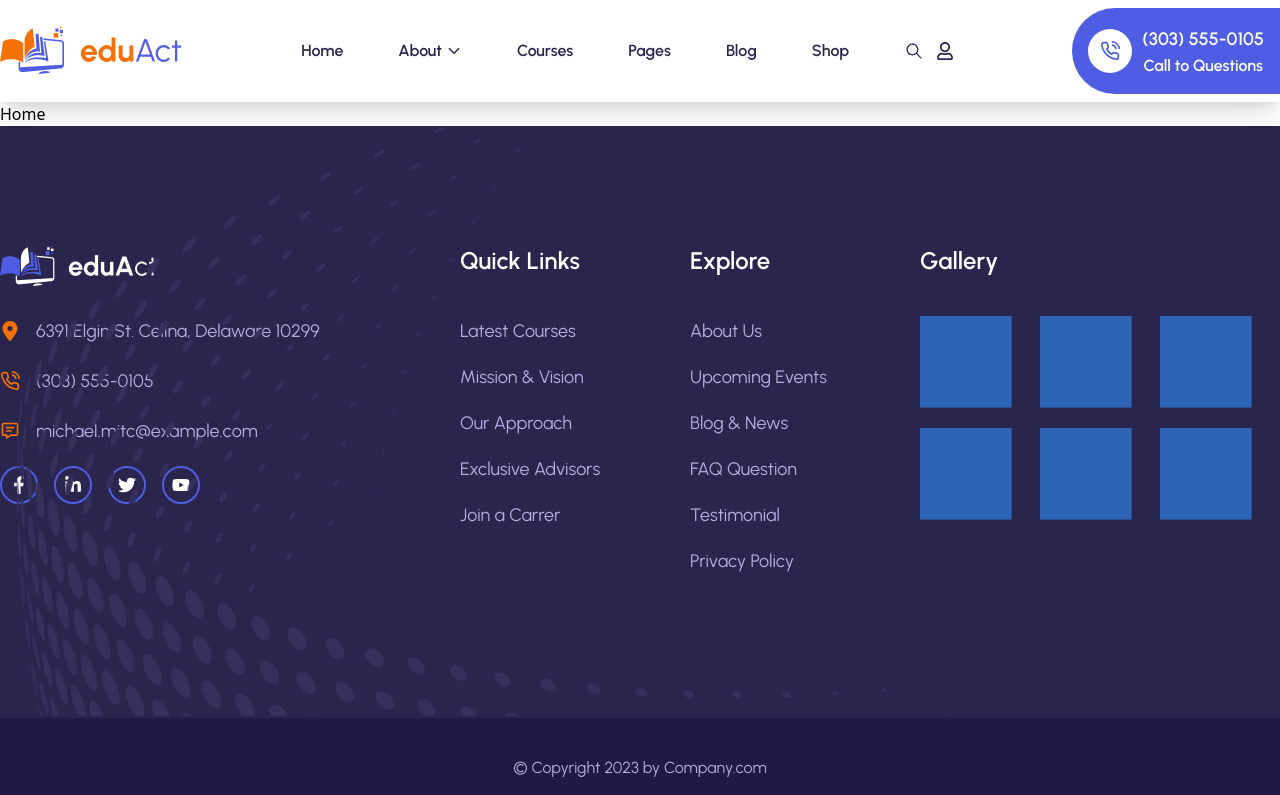
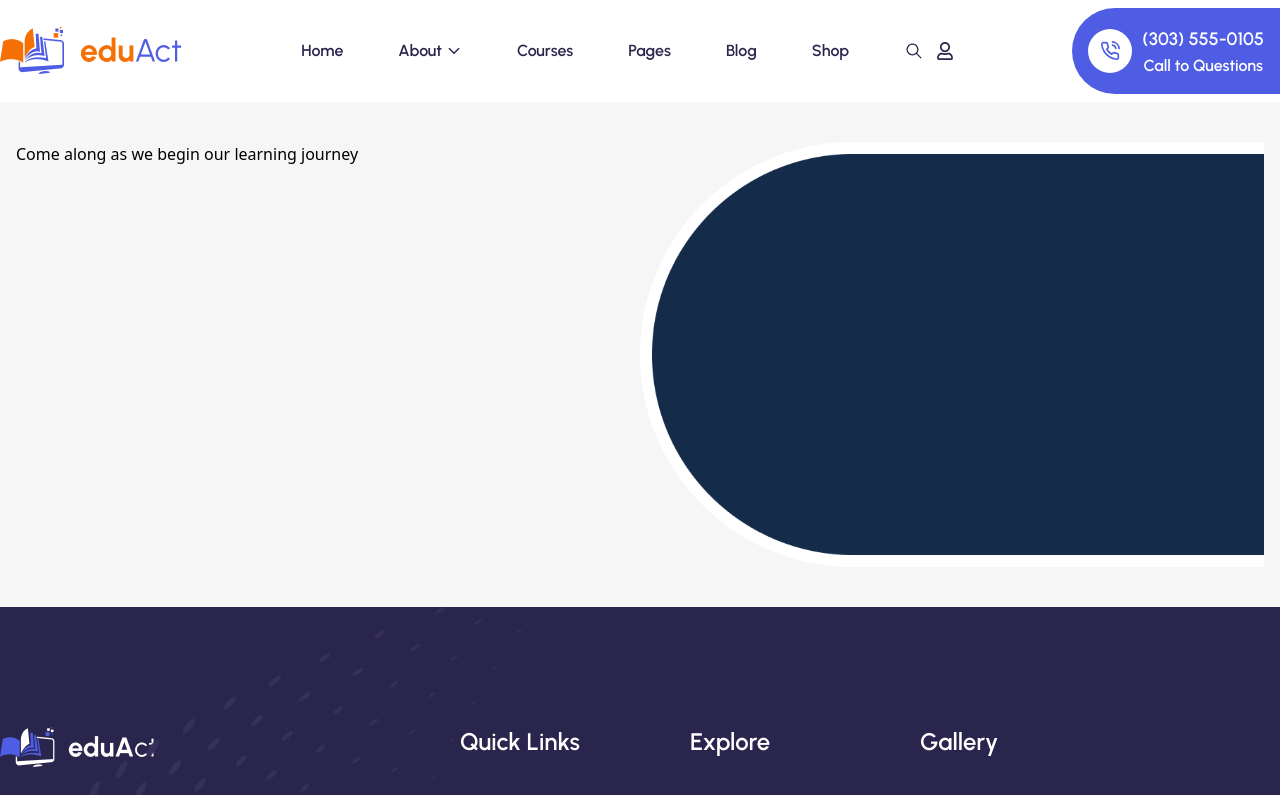
Before and after one commit to basudevkumer/eduact-frontend-design, a React (Vite) app: page / in a window 1280 px wide. Shown: the top 795 px of the page. Built offline with nearby package versions, Linux system fonts and the light colour scheme.

Commit message:
home page add

```diff
--- /dev/null
+++ b/src/component/home/Banner.jsx
@@ -0,0 +1,27 @@
+import React from 'react'
+import MG from '../../assets/images/img.png'
+import Container from '../commonComponent/Container'
+
+const Banner = () => {
+    return (
+        <section className='px-4 py-10 bg-[#F6F6F6]'>
+            <Container>
+                <div className='grid grid-cols-2'>
+                    {/* Left Side */}
+                    <div>
+                        <h2>Come along as we begin our learning journey</h2>
+                    </div>
+                    {/* Right Side */}
+                    <div>
+                        <img src={MG} alt="" />
+                    </div>
+                    <div>
+
+                    </div>
+                </div>
+            </Container>
+        </section>
+    )
+}
+
+export default Banner
--- a/src/page/Home.jsx
+++ b/src/page/Home.jsx
@@ -1,8 +1,11 @@
 import React from 'react'
+import Banner from '../component/home/Banner'
 
 const Home = () => {
   return (
-    <div>Home</div>
+    <>
+    <Banner/>
+    </>
   )
 }
 
```
Also changed, not shown: src/assets/images/Img.png (added).
